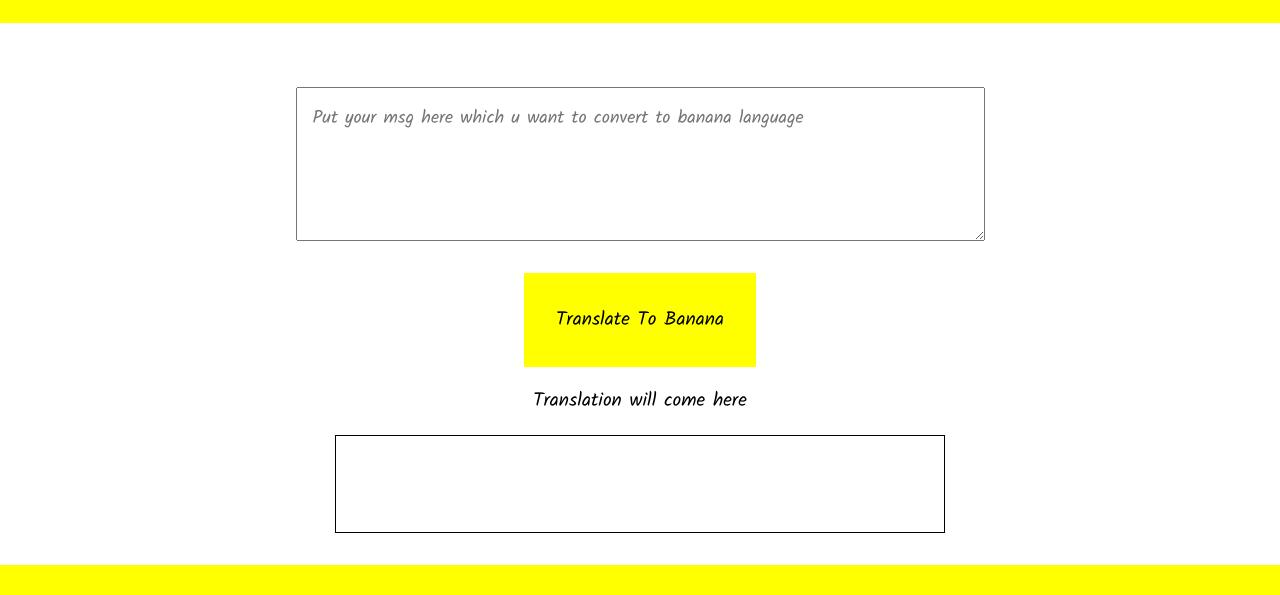
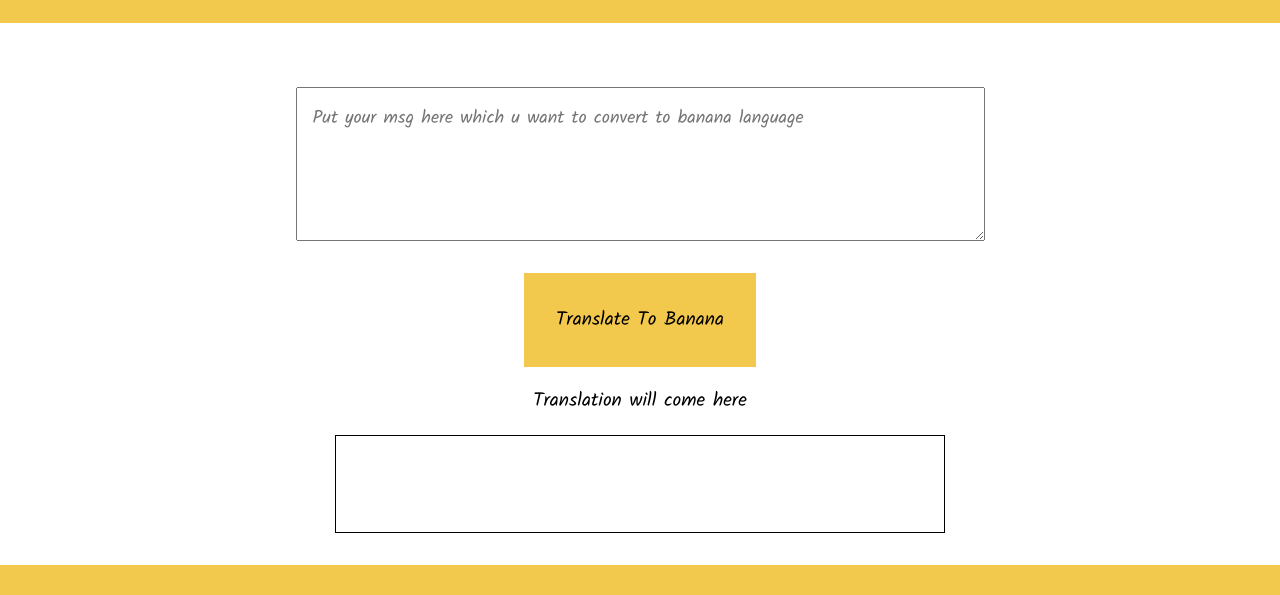
Before and after one commit to dev-puneet/minion-design, a plain HTML site: page index.html in a window 1280 px wide. Shown: the part 97-692 px from the top of the page. Drawn offline with Linux system fonts and the light colour scheme.

Commit message:
style: changed color

```diff
--- a/styles.css
+++ b/styles.css
@@ -6,7 +6,7 @@ body {
 }
 
 :root {
-  --primary-color: yellow;
+  --primary-color: #F2C94C;
 }
 
 .navigation {
```
